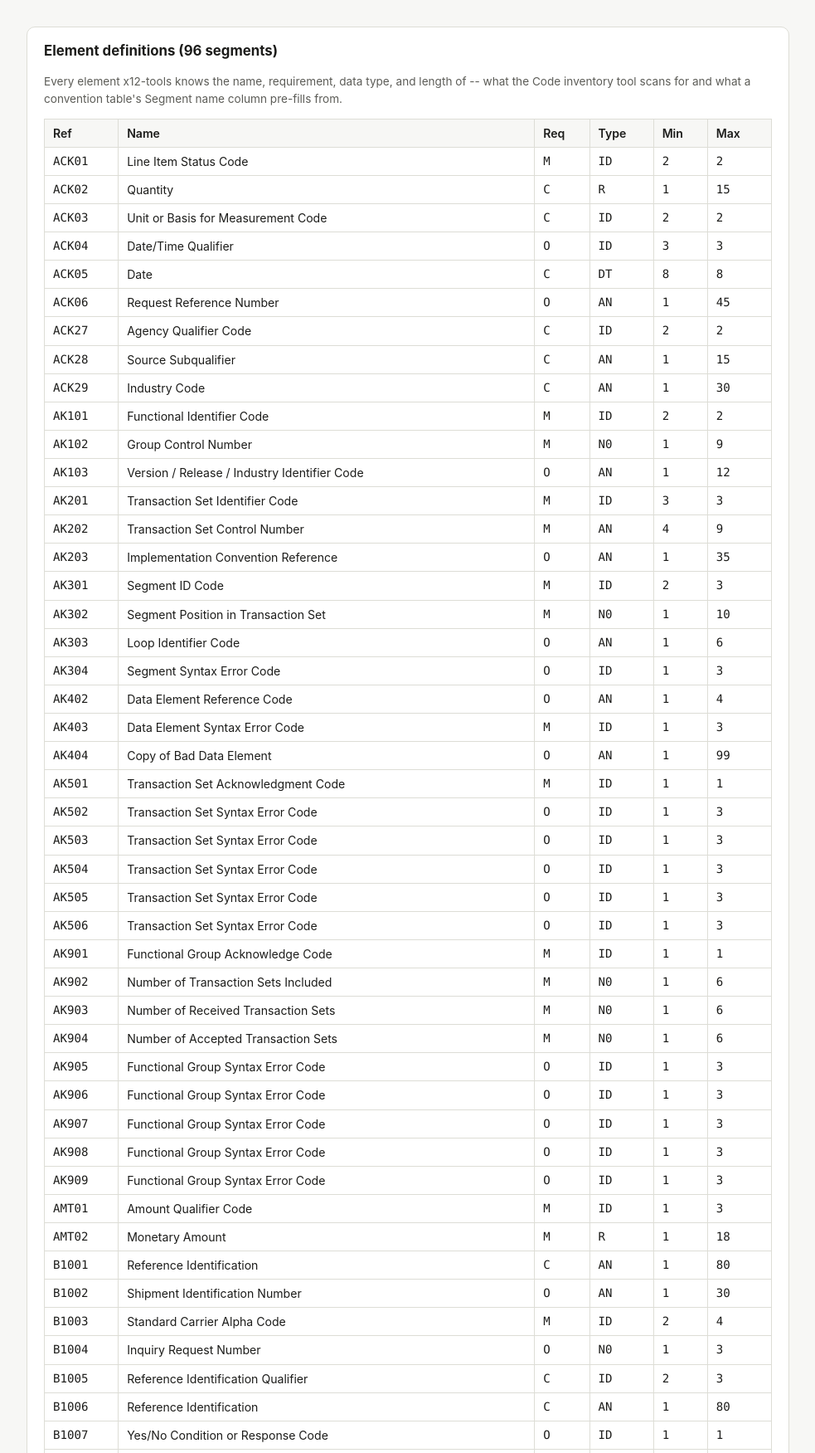
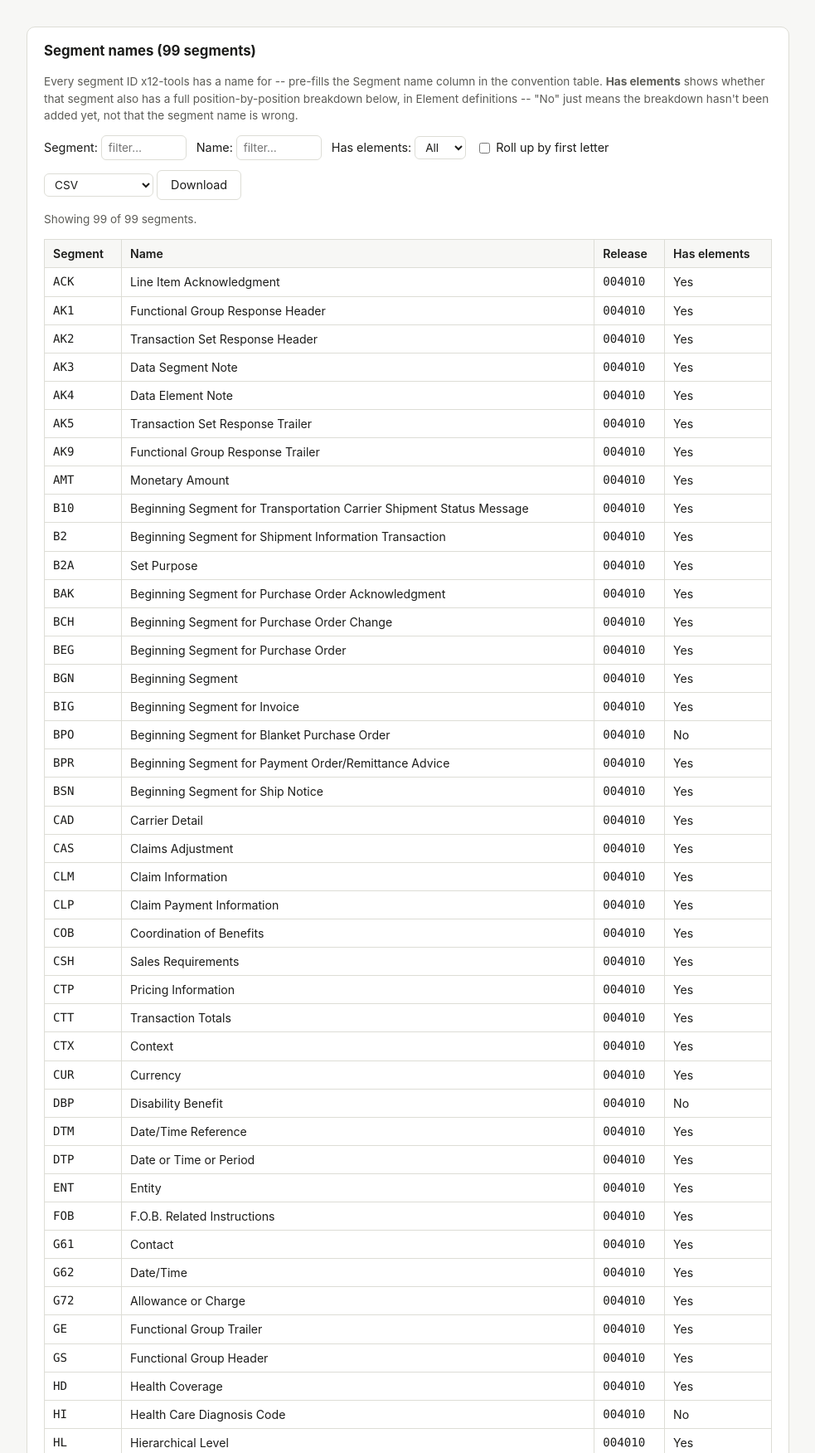
Before and after one commit to tidyedi/tools, a FastAPI app: page /reference in a window 1280 px wide. Shown: the part 236-1987 px from the top of the page at 83% size, without its empty margins (148-1131 px from the left). Run offline with FastAPI, Linux system fonts and the light colour scheme.

Commit message:
Reference page: segment names first, Release/Source columns, sortable
Reordered the two sections (Segment names before Element definitions,
matching how someone actually checks coverage: "is this segment known
at all" before "what does its breakdown look like"). Both tables are
now sortable by column, filterable, downloadable, and can roll up
(group by first letter / by segment) instead of one long flat list.

Added a Release column (004010 -- what this whole reference targets)
and a Source column on Element definitions (Stedi for the 57-segment
2026 backfill, x12-tools for the original hand-curated 40) via a new
element_source() lookup. Replaced the bare "*" marker on name-only
segments with an explicit Has-elements Yes/No column -- the asterisk
was never on an element name, just easy to misread as one.

Also fixes the hub page, which was missing a fourth "Reference data"
card even though the nav bar always linked to it.

Co-Authored-By: Claude Sonnet 5 <noreply@anthropic.com>
Claude-Session: https://claude.ai/code/session_01Wdjadit5RCdb1hBpU9CJmT

```diff
--- a/src/x12_tools/app.py
+++ b/src/x12_tools/app.py
@@ -33,7 +33,7 @@ from fastapi.templating import Jinja2Templates
 from x12_tools import __version__
 from x12_tools.codes import build_code_inventory
 from x12_tools.convention_pdf import PdftotextMissing, parse_convention_pdf
-from x12_tools.element_definitions import SEGMENT_ELEMENTS
+from x12_tools.element_definitions import RELEASE, SEGMENT_ELEMENTS, element_source
 from x12_tools.engine import cleanse
 from x12_tools.inventory import build_inventory
 from x12_tools.models import MAX_EDI_CHARS, MAX_PDF_BYTES, SegmentsRequest
@@ -50,18 +50,20 @@ TOOLS: list[dict[str, str]] = [
         "slug": "segments",
         "title": "Segment inventory",
         "blurb": (
-            "Paste an EDI interchange, cleanse it, and get the unique segments it "
-            "contains, grouped by transaction set type -- a starting point for "
-            "writing an implementation convention."
+            "Paste an EDI interchange, cleanse it, and get its unique segments -- "
+            "each one listed once, not once per repeat -- grouped by transaction "
+            "set type. A checklist of what this EDI requires, for writing an "
+            "implementation convention."
         ),
     },
     {
         "slug": "codes",
         "title": "Code inventory",
         "blurb": (
-            "Paste an EDI interchange, cleanse it, and get every distinct value "
-            "seen in each element (N101, REF01, BEG03, and similar) -- a starting "
-            "point for spotting codes your convention doesn't cover yet."
+            "Paste an EDI interchange, cleanse it, and see every element's value "
+            "in its actual position in the file, one row per occurrence, in true "
+            "document order -- for troubleshooting: answer 'where did that value "
+            "come from?' without hunting through the raw text."
         ),
     },
     {
@@ -72,6 +74,15 @@ TOOLS: list[dict[str, str]] = [
             "segment table plus every element's definition and code meanings, "
             "extracted straight from the document -- a starting point for "
             "building a convention table without retyping it by hand."
+        ),
+    },
+    {
+        "slug": "reference",
+        "title": "Reference data",
+        "blurb": (
+            "Browse every segment and element this tool knows about, straight "
+            "from segment_names.py and element_definitions.py -- searchable "
+            "and sortable, so you can check coverage before pasting a file."
         ),
     },
 ]
@@ -136,30 +147,40 @@ def create_app() -> FastAPI:
     @app.get("/reference", response_class=HTMLResponse)
     def reference_page(request: Request) -> HTMLResponse:
         segment_ids_with_elements = set(SEGMENT_ELEMENTS)
+        segment_rows = [
+            {
+                "segment": segment_id,
+                "name": name,
+                "release": RELEASE,
+                "has_elements": segment_id in segment_ids_with_elements,
+            }
+            for segment_id, name in sorted(SEGMENT_NAMES.items())
+        ]
+        element_rows = [
+            {
+                "ref": f"{segment_id}{e.position:02d}",
+                "segment": segment_id,
+                "position": e.position,
+                "name": e.name,
+                "requirement": e.requirement,
+                "data_type": e.data_type,
+                "min_length": e.min_length,
+                "max_length": e.max_length,
+                "release": RELEASE,
+                "source": element_source(segment_id),
+            }
+            for segment_id, elements in sorted(SEGMENT_ELEMENTS.items())
+            for e in elements
+        ]
         return _TEMPLATES.TemplateResponse(
             request,
             "reference.html",
             {
                 "app_version": __version__,
-                "segment_names": SEGMENT_NAMES,
-                "segment_elements": {
-                    segment_id: [
-                        {
-                            "position": e.position,
-                            "name": e.name,
-                            "requirement": e.requirement,
-                            "data_type": e.data_type,
-                            "min_length": e.min_length,
-                            "max_length": e.max_length,
-                        }
-                        for e in elements
-                    ]
-                    for segment_id, elements in sorted(SEGMENT_ELEMENTS.items())
-                },
-                # Segments with a name but no full element breakdown yet --
-                # shown separately so the gap between the two references is
-                # visible rather than silently implied.
-                "name_only_segments": sorted(set(SEGMENT_NAMES) - segment_ids_with_elements),
+                "segment_count": len(segment_rows),
+                "element_segment_count": len(SEGMENT_ELEMENTS),
+                "segment_rows": segment_rows,
+                "element_rows": element_rows,
                 "current": "reference",
             },
         )
--- /dev/null
+++ b/src/x12_tools/static/reference.js
@@ -0,0 +1,210 @@
+(function () {
+  "use strict";
+
+  const segTbody = document.getElementById("seg-tbody");
+  if (!segTbody) return; // not the reference page
+
+  const { el, downloadControl } = window.tableTools;
+
+  const SEGMENT_ROWS = JSON.parse(document.getElementById("segment-rows-data").textContent);
+  const ELEMENT_ROWS = JSON.parse(document.getElementById("element-rows-data").textContent);
+
+  // Generic click-to-sort wiring for a <thead> whose <th>s carry
+  // data-key -- toggles asc/desc on repeat clicks of the same column.
+  function wireSortableHeaders(theadEl, onSort) {
+    let state = null; // { key, dir }
+    theadEl.querySelectorAll("th.sortable").forEach((th) => {
+      th.addEventListener("click", () => {
+        const key = th.dataset.key;
+        state = state && state.key === key ? { key, dir: -state.dir } : { key, dir: 1 };
+        onSort(state);
+      });
+    });
+  }
+
+  function applySort(rows, sort) {
+    if (!sort) return rows;
+    return rows.slice().sort((a, b) => {
+      const av = a[sort.key];
+      const bv = b[sort.key];
+      const cmp = typeof av === "number" ? av - bv : String(av).localeCompare(String(bv));
+      return cmp * sort.dir;
+    });
+  }
+
+  // --- Segment names table ------------------------------------------------
+
+  (function setupSegmentTable() {
+    const filters = { segment: "", name: "", has_elements: "all" };
+    let sort = null;
+    let groupByLetter = false;
+
+    document.getElementById("seg-filter-segment").addEventListener("input", (e) => {
+      filters.segment = e.target.value.trim().toLowerCase();
+      render();
+    });
+    document.getElementById("seg-filter-name").addEventListener("input", (e) => {
+      filters.name = e.target.value.trim().toLowerCase();
+      render();
+    });
+    document.getElementById("seg-filter-has-elements").addEventListener("change", (e) => {
+      filters.has_elements = e.target.value;
+      render();
+    });
+    document.getElementById("seg-group-by-letter").addEventListener("change", (e) => {
+      groupByLetter = e.target.checked;
+      render();
+    });
+
+    wireSortableHeaders(document.querySelector("#seg-table thead"), (s) => {
+      sort = s;
+      render();
+    });
+
+    const downloadWrap = document.getElementById("seg-download");
+    const columns = [
+      { label: "Segment", get: (r) => r.segment },
+      { label: "Name", get: (r) => r.name },
+      { label: "Release", get: (r) => r.release },
+      { label: "Has elements", get: (r) => (r.has_elements ? "Yes" : "No") },
+    ];
+    downloadWrap.appendChild(downloadControl(() => currentRows(), columns, "segment-names"));
+
+    function currentRows() {
+      let rows = SEGMENT_ROWS.filter((r) => {
+        if (filters.segment && !r.segment.toLowerCase().includes(filters.segment)) return false;
+        if (filters.name && !r.name.toLowerCase().includes(filters.name)) return false;
+        if (filters.has_elements === "yes" && !r.has_elements) return false;
+        if (filters.has_elements === "no" && r.has_elements) return false;
+        return true;
+      });
+      return applySort(rows, sort);
+    }
+
+    function render() {
+      const rows = currentRows();
+      document.getElementById("seg-count-line").textContent =
+        `Showing ${rows.length} of ${SEGMENT_ROWS.length} segments.`;
+      segTbody.innerHTML = "";
+
+      const renderRow = (r) =>
+        el("tr", {}, [
+          el("td", { text: r.segment, class: "mono" }),
+          el("td", { text: r.name }),
+          el("td", { text: r.release, class: "mono" }),
+          el("td", { text: r.has_elements ? "Yes" : "No" }),
+        ]);
+
+      if (groupByLetter) {
+        const groups = new Map();
+        for (const r of rows) {
+          const key = r.segment[0] || "?";
+          if (!groups.has(key)) groups.set(key, []);
+          groups.get(key).push(r);
+        }
+        for (const [letter, groupRows] of groups) {
+          segTbody.appendChild(
+            el("tr", { class: "loop-group-row" }, [
+              el("td", { text: `${letter} (${groupRows.length})`, colspan: "4" }),
+            ])
+          );
+          for (const r of groupRows) segTbody.appendChild(renderRow(r));
+        }
+      } else {
+        for (const r of rows) segTbody.appendChild(renderRow(r));
+      }
+    }
+
+    render();
+  })();
+
+  // --- Element definitions table -------------------------------------------
+
+  (function setupElementTable() {
+    const elTbody = document.getElementById("el-tbody");
+    const filters = { ref: "", name: "", requirement: "", data_type: "", source: "" };
+    let sort = null;
+    let groupBySegment = true;
+
+    for (const key of ["ref", "name", "requirement", "data_type", "source"]) {
+      document.getElementById(`el-filter-${key}`).addEventListener("input", (e) => {
+        filters[key] = e.target.value.trim().toLowerCase();
+        render();
+      });
+    }
+    document.getElementById("el-group-by-segment").addEventListener("change", (e) => {
+      groupBySegment = e.target.checked;
+      render();
+    });
+
+    wireSortableHeaders(document.querySelector("#el-table thead"), (s) => {
+      sort = s;
+      render();
+    });
+
+    const downloadWrap = document.getElementById("el-download");
+    const columns = [
+      { label: "Ref", get: (r) => r.ref },
+      { label: "Name", get: (r) => r.name },
+      { label: "Req", get: (r) => r.requirement },
+      { label: "Type", get: (r) => r.data_type },
+      { label: "Min", get: (r) => r.min_length },
+      { label: "Max", get: (r) => r.max_length },
+      { label: "Release", get: (r) => r.release },
+      { label: "Source", get: (r) => r.source },
+    ];
+    downloadWrap.appendChild(downloadControl(() => currentRows(), columns, "element-definitions"));
+
+    function currentRows() {
+      let rows = ELEMENT_ROWS.filter((r) => {
+        if (filters.ref && !r.ref.toLowerCase().includes(filters.ref)) return false;
+        if (filters.name && !r.name.toLowerCase().includes(filters.name)) return false;
+        if (filters.requirement && !r.requirement.toLowerCase().includes(filters.requirement)) return false;
+        if (filters.data_type && !r.data_type.toLowerCase().includes(filters.data_type)) return false;
+        if (filters.source && !r.source.toLowerCase().includes(filters.source)) return false;
+        return true;
+      });
+      return applySort(rows, sort);
+    }
+
+    function render() {
+      const rows = currentRows();
+      const segmentCount = new Set(rows.map((r) => r.segment)).size;
+      document.getElementById("el-count-line").textContent =
+        `Showing ${rows.length} of ${ELEMENT_ROWS.length} elements, across ${segmentCount} segments.`;
+      elTbody.innerHTML = "";
+
+      const renderRow = (r) =>
+        el("tr", {}, [
+          el("td", { text: r.ref, class: "mono" }),
+          el("td", { text: r.name }),
+          el("td", { text: r.requirement, class: "mono" }),
+          el("td", { text: r.data_type, class: "mono" }),
+          el("td", { text: String(r.min_length), class: "mono" }),
+          el("td", { text: String(r.max_length), class: "mono" }),
+          el("td", { text: r.release, class: "mono" }),
+          el("td", { text: r.source }),
+        ]);
+
+      if (groupBySegment) {
+        const groups = new Map();
+        for (const r of rows) {
+          if (!groups.has(r.segment)) groups.set(r.segment, []);
+          groups.get(r.segment).push(r);
+        }
+        for (const [segment, groupRows] of groups) {
+          elTbody.appendChild(
+            el("tr", { class: "loop-group-row" }, [
+              el("td", { text: `${segment} (${groupRows.length})`, colspan: "8" }),
+            ])
+          );
+          for (const r of groupRows) elTbody.appendChild(renderRow(r));
+        }
+      } else {
+        for (const r of rows) elTbody.appendChild(renderRow(r));
+      }
+    }
+
+    render();
+  })();
+})();
--- a/src/x12_tools/templates/reference.html
+++ b/src/x12_tools/templates/reference.html
@@ -26,65 +26,93 @@
 
 <main class="wrap">
   <div class="panel">
-    <h2>Element definitions ({{ segment_elements | length }} segments)</h2>
+    <h2>Segment names (<span id="segment-count">{{ segment_count }}</span> segments)</h2>
     <p class="hint">
-      Every element x12-tools knows the name, requirement, data type, and
-      length of -- what the Code inventory tool scans for and what a
-      convention table's Segment name column pre-fills from.
+      Every segment ID x12-tools has a name for -- pre-fills the Segment name
+      column in the convention table. <strong>Has elements</strong> shows
+      whether that segment also has a full position-by-position breakdown
+      below, in Element definitions -- "No" just means the breakdown hasn't
+      been added yet, not that the segment name is wrong.
     </p>
+    <div class="filter-bar">
+      <label class="inline"><span>Segment:</span> <input type="text" id="seg-filter-segment" placeholder="filter…"></label>
+      <label class="inline"><span>Name:</span> <input type="text" id="seg-filter-name" placeholder="filter…"></label>
+      <label class="inline">
+        <span>Has elements:</span>
+        <select id="seg-filter-has-elements">
+          <option value="all">All</option>
+          <option value="yes">Yes</option>
+          <option value="no">No</option>
+        </select>
+      </label>
+      <label class="inline"><input type="checkbox" id="seg-group-by-letter"> <span>Roll up by first letter</span></label>
+      <span id="seg-download"></span>
+    </div>
+    <p class="hint" id="seg-count-line"></p>
     <div class="convention-table-wrap">
-      <table class="convention-table">
+      <table class="convention-table" id="seg-table">
         <thead>
           <tr>
-            <th>Ref</th><th>Name</th><th>Req</th><th>Type</th><th>Min</th><th>Max</th>
+            <th class="sortable" data-key="segment">Segment</th>
+            <th class="sortable" data-key="name">Name</th>
+            <th class="sortable" data-key="release">Release</th>
+            <th class="sortable" data-key="has_elements">Has elements</th>
           </tr>
         </thead>
-        <tbody>
-          {% for segment_id, elements in segment_elements.items() %}
-          {% for e in elements %}
-          <tr>
-            <td class="mono">{{ segment_id }}{{ "%02d"|format(e.position) }}</td>
-            <td>{{ e.name }}</td>
-            <td class="mono">{{ e.requirement }}</td>
-            <td class="mono">{{ e.data_type }}</td>
-            <td class="mono">{{ e.min_length }}</td>
-            <td class="mono">{{ e.max_length }}</td>
-          </tr>
-          {% endfor %}
-          {% endfor %}
-        </tbody>
+        <tbody id="seg-tbody"></tbody>
       </table>
     </div>
   </div>
 
   <div class="panel">
-    <h2>Segment names ({{ segment_names | length }} segments)</h2>
+    <h2>Element definitions (<span id="element-count">{{ element_segment_count }}</span> segments)</h2>
     <p class="hint">
-      Every segment ID x12-tools has a name for -- pre-fills the Segment name
-      column in the convention table.
-      {% if name_only_segments %}The
-      {{ name_only_segments | length }} marked * have a name here but no
-      element breakdown above yet.{% endif %}
+      Every element x12-tools knows the name, requirement, data type, and
+      length of -- what the Code inventory tool scans for and what a
+      convention table's Segment name column pre-fills from.
+      <strong>Source</strong> is "x12-tools" for definitions hand-curated
+      from DLA convention PDFs and general X12 004010 knowledge, or "Stedi"
+      for the 2026 backfill sourced from Stedi's public X12 reference.
     </p>
+    <div class="filter-bar">
+      <label class="inline"><span>Ref:</span> <input type="text" id="el-filter-ref" placeholder="filter…"></label>
+      <label class="inline"><span>Name:</span> <input type="text" id="el-filter-name" placeholder="filter…"></label>
+      <label class="inline"><span>Req:</span> <input type="text" id="el-filter-requirement" placeholder="filter…"></label>
+      <label class="inline"><span>Type:</span> <input type="text" id="el-filter-data_type" placeholder="filter…"></label>
+      <label class="inline"><span>Source:</span> <input type="text" id="el-filter-source" placeholder="filter…"></label>
+      <label class="inline"><input type="checkbox" id="el-group-by-segment" checked> <span>Roll up by segment</span></label>
+      <span id="el-download"></span>
+    </div>
+    <p class="hint" id="el-count-line"></p>
     <div class="convention-table-wrap">
-      <table class="convention-table">
-        <thead><tr><th>Segment</th><th>Name</th></tr></thead>
-        <tbody>
-          {% for segment_id, name in segment_names | dictsort %}
+      <table class="convention-table" id="el-table">
+        <thead>
           <tr>
-            <td class="mono">{{ segment_id }}{{ "*" if segment_id in name_only_segments else "" }}</td>
-            <td>{{ name }}</td>
+            <th class="sortable" data-key="ref">Ref</th>
+            <th class="sortable" data-key="name">Name</th>
+            <th class="sortable" data-key="requirement">Req</th>
+            <th class="sortable" data-key="data_type">Type</th>
+            <th class="sortable" data-key="min_length">Min</th>
+            <th class="sortable" data-key="max_length">Max</th>
+            <th class="sortable" data-key="release">Release</th>
+            <th class="sortable" data-key="source">Source</th>
           </tr>
-          {% endfor %}
-        </tbody>
+        </thead>
+        <tbody id="el-tbody"></tbody>
       </table>
     </div>
   </div>
 </main>
 
+<script id="segment-rows-data" type="application/json">{{ segment_rows | tojson }}</script>
+<script id="element-rows-data" type="application/json">{{ element_rows | tojson }}</script>
+
 <footer class="wrap site-footer">
   {% include "_nav.html" %}
   <p>x12-tools {{ app_version }} · nothing you paste is stored or logged</p>
 </footer>
+
+<script src="/static/table-tools.js"></script>
+<script src="/static/reference.js"></script>
 </body>
 </html>
```
Also changed, not shown: src/x12_tools/element_definitions.py (+27 -0 lines).
